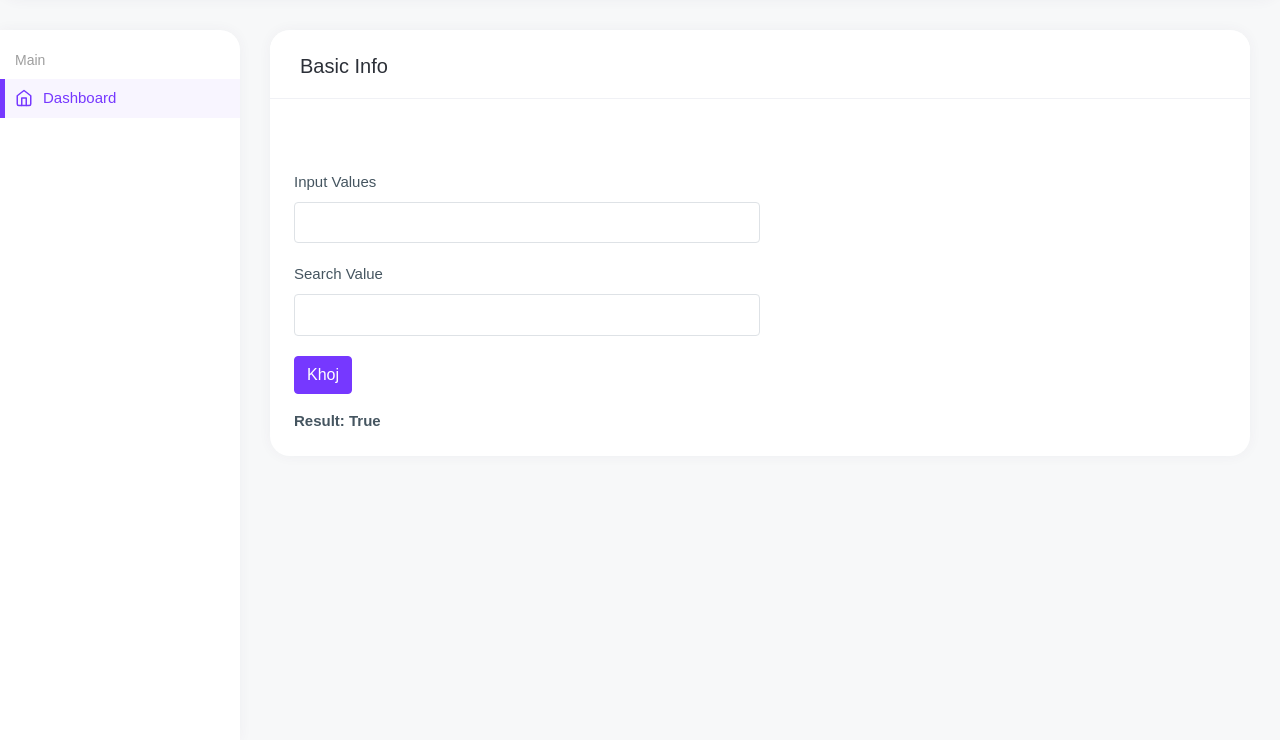
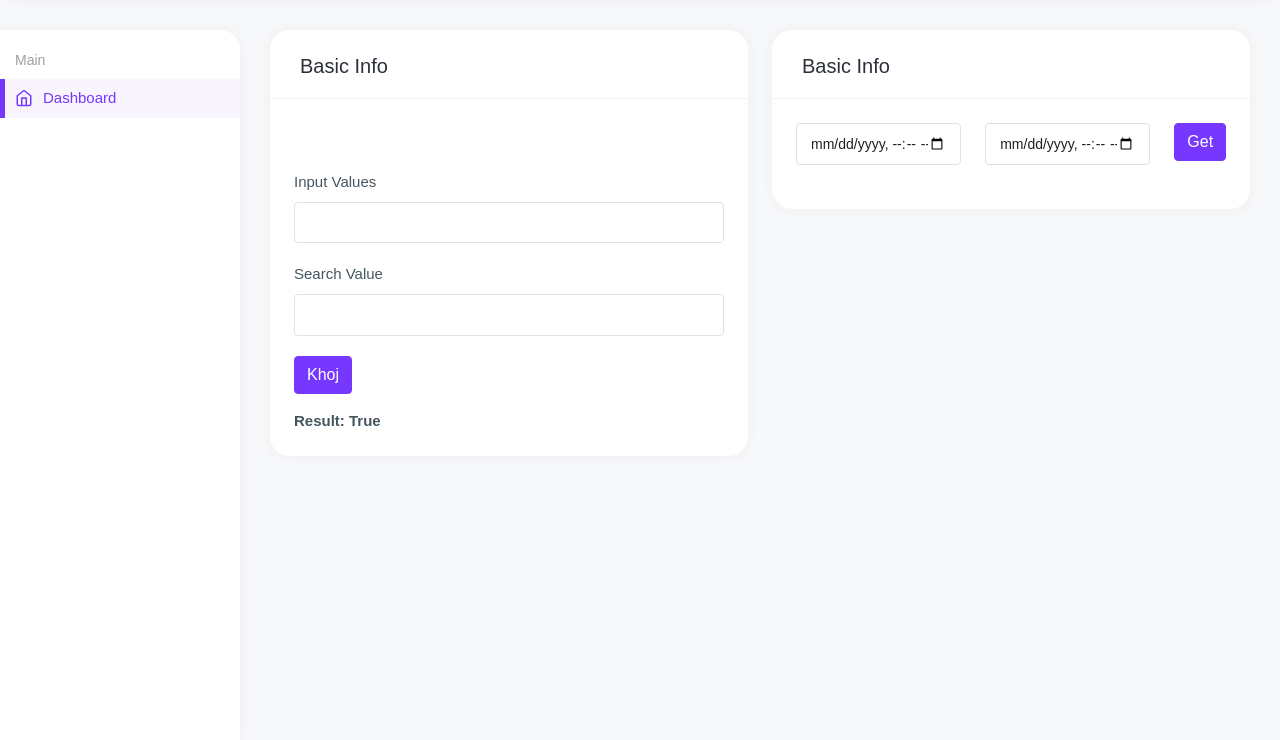
Before and after one commit to mailzahidul/evident_bd, a Django app: page / in a window 1280 px wide. Shown: the part 60-800 px from the top of the page. Run offline with Django 3.2, Linux system fonts and the light colour scheme; a user stored in the database is signed in; data comes from the database, SQL or seed files in the repository; both versions use the stored data as it was after the commit; some libraries are stand-ins or nearby versions; some web fonts are replaced.

Commit message:
response show

```diff
--- a/ami_coding_pari_na/main_app/urls.py
+++ b/ami_coding_pari_na/main_app/urls.py
@@ -3,6 +3,6 @@ from . import views
 
 urlpatterns = [
     path('', views.home, name="home" ),
-    path('list_input_values/<int:id>', views.ShowInputValueView.as_view()),
-    path('hello/', views.HelloView.as_view(), name='hello'),
+    path('list_input_values', views.ShowInputValueView.as_view()),
+    path('input_values', views.input_values, name="input-values" ),
 ]
--- a/ami_coding_pari_na/main_app/views.py
+++ b/ami_coding_pari_na/main_app/views.py
@@ -7,6 +7,7 @@ from rest_framework.views import APIView
 from rest_framework.permissions import IsAuthenticated
 from rest_framework.response import Response
 from .serializers import InputValueSerializer
+import requests
 from django.http import Http404
 from django.contrib import messages
 # Create your views here.
@@ -25,22 +26,37 @@ def home(request):
     return render(request, 'index.html', context)
 
 
+def input_values(request):
+    context = {}
+    login_user = request.user
+    user_id = User.objects.get(email=login_user)
+    url = 'http://127.0.0.1:8000/list_input_values'
+    if request.method == 'POST':
+        token = '3323da613dc98ece7d0f2d25011b48fd022304d3'
+        from_datetime = request.POST['from_datetime']
+        to_datetime = request.POST['to_datetime']
+        print(request.POST,'ppppppppppppppp')
+        header = {"Authorization": f'Token {token}'}
+        try:
+            response = requests.get(url, headers=header, data={"user_id":user_id.id, "from_datetime":from_datetime, "to_datetime":to_datetime}).json()
+            print(response, '------------------')
+        except Exception as err:
+            print(err,'==00000000000000000')
+
+        # context['input_values'] = response
+    return render(request, 'index.html', context)
+
+
 class ShowInputValueView(APIView):
-    # Get all objects
-    def get_object(self, id):
-        try:
-            input_values = InputValue.objects.filter(user=id)
-            return input_values
-        except:
-            raise Http404
-    def get(self, request, id):
-        input_values = self.get_object(id=id)
+    permissions_classes = [IsAuthenticated]
+    def get(self, request):
+        user = request.data['user_id']
+        from_datetime = request.data['from_datetime']
+        to_datetime = request.data['to_datetime']
+        print(request.data,'=====================')
+        input_values = InputValue.objects.filter(user=user, timestamp__gte=from_datetime, timestamp__lte=to_datetime)
+
         if not input_values:
             return Response({"status": False, "message": 'No Object', "code": 400})
         serializer = InputValueSerializer(input_values, many=True)
         return Response({"status": 'success',"user_id": id, "payload": serializer.data})
-
-class HelloView(APIView):
-    def get(self, request):
-        content = {'message': 'Hello, World!'}
-        return Response(content)
--- a/ami_coding_pari_na/templates/index.html
+++ b/ami_coding_pari_na/templates/index.html
@@ -19,14 +19,14 @@
 
 
     <div class="row">
-        <div class="col-xl-12 col-md-12">
+        <div class="col-lg-6 col-md-6">
             <div class="card">
                 <div class="card-header">
                     <h5 class="card-title">Basic Info</h5>
                 </div>
                 <div class="card-body">
                     <div class="justify-content-center">
-                        <form method="post" class="w-50">
+                        <form method="post">
                             {% csrf_token %}
                             <div class="row mt-5">
                                 <div class="form-group">
@@ -50,6 +50,48 @@
                 </div>
             </div>
         </div>
+        <div class="col-lg-6 col-md-6">
+            <div class="card">
+                <div class="card-header">
+                    <h5 class="card-title">Basic Info</h5>
+                </div>
+                <div class="card-body">
+                    <form method="post" action="/input_values">
+                        {% csrf_token %}
+                        <div class="form-group">
+                            <div class="row">
+                                <div class="col-md-5 col-sm-5">
+                                    <input class="form-control" type="datetime-local" name="from_datetime" value="{{from_date}}" required>
+                                </div>
+                                <div class="col-md-5 col-sm-5">
+                                    <input class="form-control" type="datetime-local" name="to_datetime" value="{{to_date}}" required>
+                                </div>
+                                <div class="col-md-2 col-sm-2">
+                                    <button class="btn btn-primary" type="submit">Get</button>
+                                </div>
+                            </div>
+
+                        </div>
+                    </form>
+                    <div>
+                        {% if input_values %}
+                        {{ input_values }}
+                        {% endif %}
+
+<!--                        {% for key1,value1 in json.document.items %}-->
+<!--                            <div class="section">-->
+<!--                                <h4><a href="#" class="section_toggle"></a> {{ key1|title }}:</h4>-->
+<!--                                <table class="table table-condensed">-->
+<!--                                    {% for key2,value2 in value1.items %}-->
+<!--                                    {{ key2 }}-->
+<!--                                    {% endfor %}-->
+<!--                                </table>-->
+<!--                            </div>-->
+<!--                        {% endfor %}-->
+                    </div>
+                </div>
+            </div>
+        </div>
     </div>
 
 </div>
--- a/ami_coding_pari_na/user_admin/urls.py
+++ b/ami_coding_pari_na/user_admin/urls.py
@@ -6,6 +6,4 @@ urlpatterns = [
     path('logout/', views.user_logout, name="logout"),
     path('registration/', views.user_registration, name="user_registration"),
     path('activate/<uidb64>/<token>/', views.ActivateAccount, name='activate'),
-    path('user_permission/<int:id>', views.user_permission, name='user_permission'),
-    path('user_list/', views.user_list, name='user-list'),
 ]
```
Also changed, not shown: ami_coding_pari_na/ami_coding_pari_na/settings.py (+4 -3 lines), ami_coding_pari_na/user_admin/views.py (+0 -25 lines), ami_coding_pari_na/db.sqlite3, ami_coding_pari_na/static/assets/img/login.jpg (added), ami_coding_pari_na/static/assets/img/registration.jpg (added).
